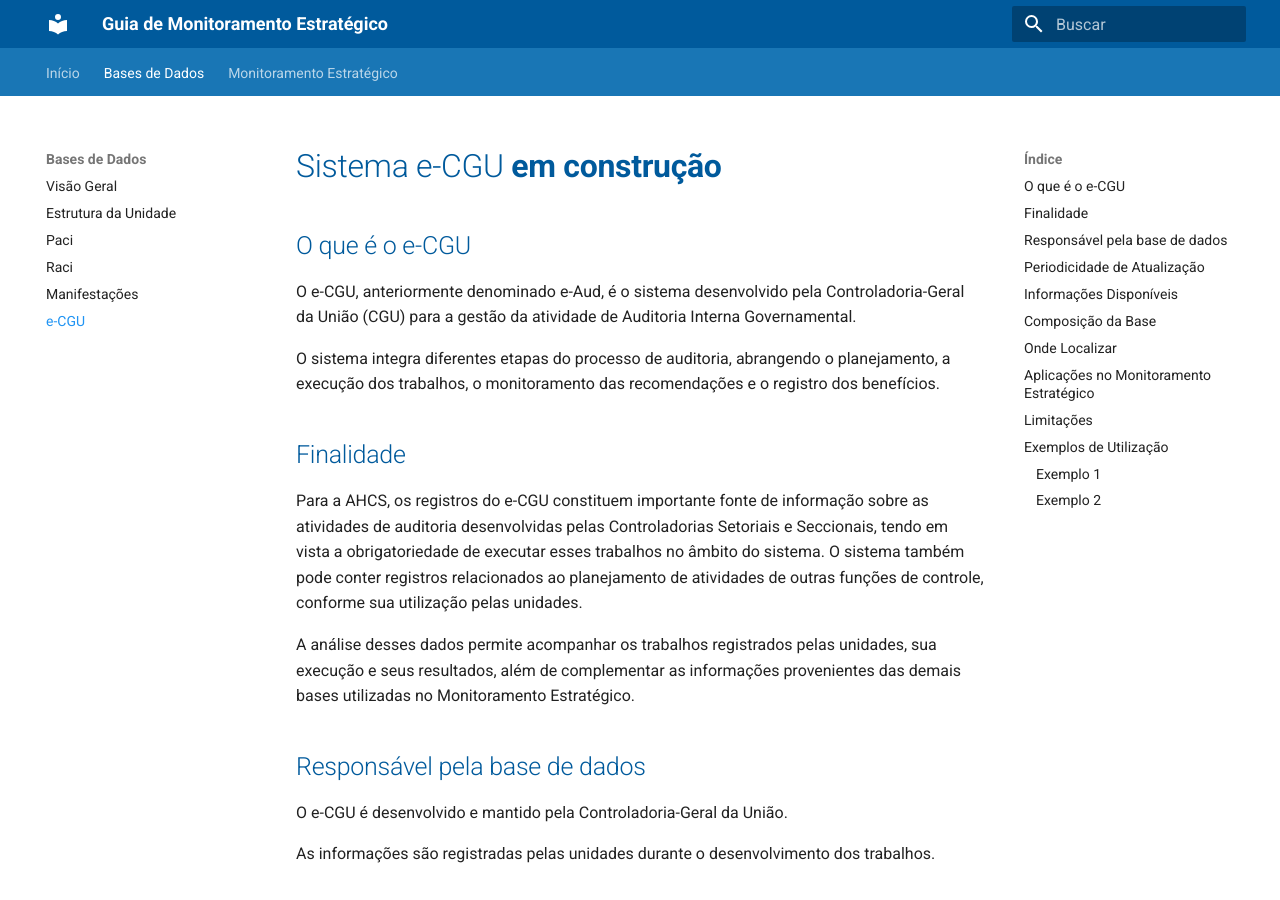
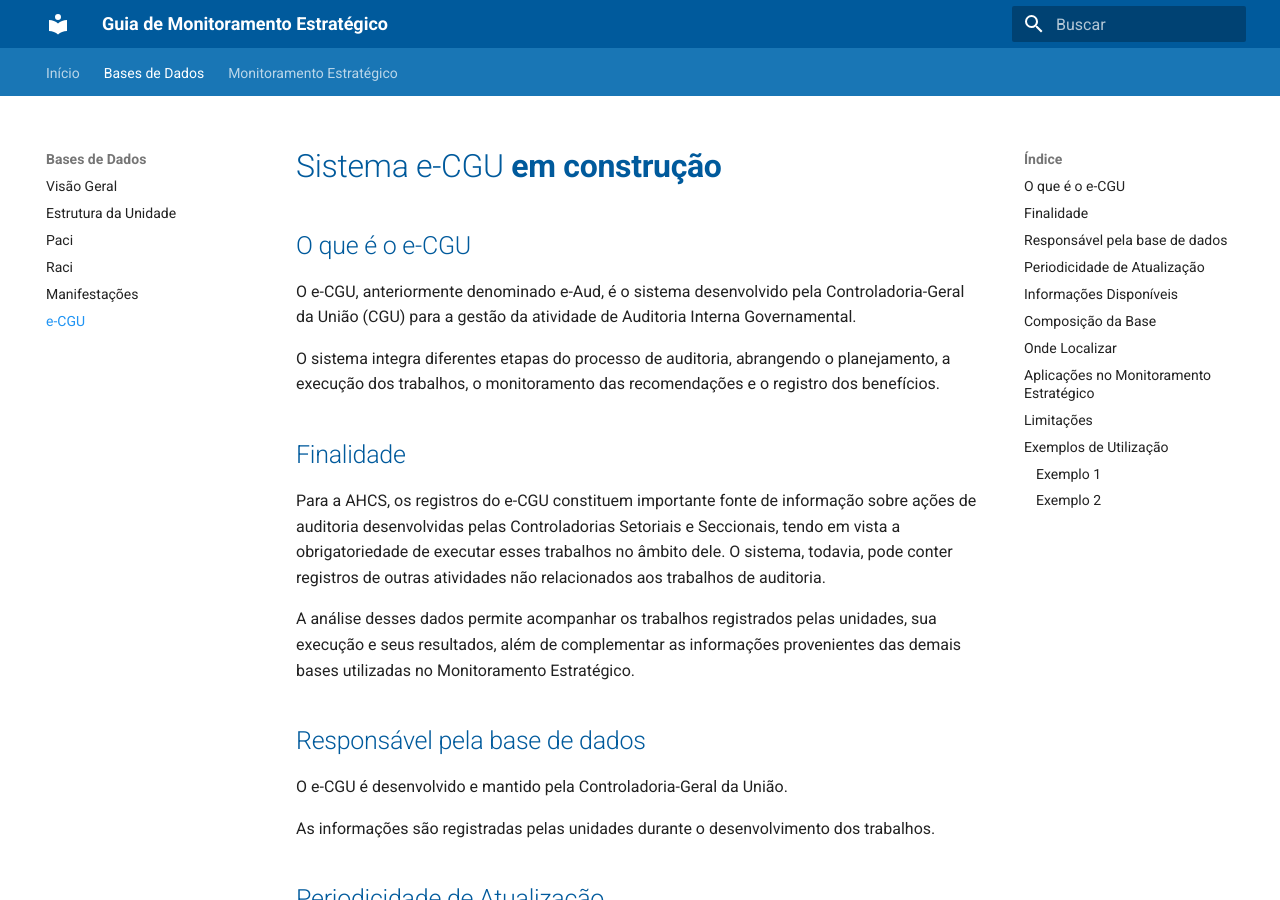
Before and after one commit to CGEMG-AHCS/guia-monitoramento-estrategico, an MkDocs documentation site: the page built from docs/bases-dados/e-cgu.md, in a window 1280 px wide and 900 px high. Built offline with MkDocs 1.6.1 and Material for MkDocs 9.7.7, drawn with Linux system fonts in a browser that asks for light colours.

Commit message:
Update e-cgu.md

```diff
--- a/docs/bases-dados/e-cgu.md
+++ b/docs/bases-dados/e-cgu.md
@@ -8,7 +8,7 @@
 
 ## Finalidade
 
-Para a AHCS, os registros do e-CGU constituem importante fonte de informação sobre as atividades de auditoria desenvolvidas pelas Controladorias Setoriais e Seccionais, tendo em vista a obrigatoriedade de executar esses trabalhos no âmbito do sistema. O sistema também pode conter registros relacionados ao planejamento de atividades de outras funções de controle, conforme sua utilização pelas unidades.
+Para a AHCS, os registros do e-CGU constituem importante fonte de informação sobre ações de auditoria desenvolvidas pelas Controladorias Setoriais e Seccionais, tendo em vista a obrigatoriedade de executar esses trabalhos no âmbito dele. O sistema, todavia, pode conter registros de outras atividades não relacionados aos trabalhos de auditoria.
 
 A análise desses dados permite acompanhar os trabalhos registrados pelas unidades, sua execução e seus resultados, além de complementar as informações provenientes das demais bases utilizadas no Monitoramento Estratégico.
 
```
